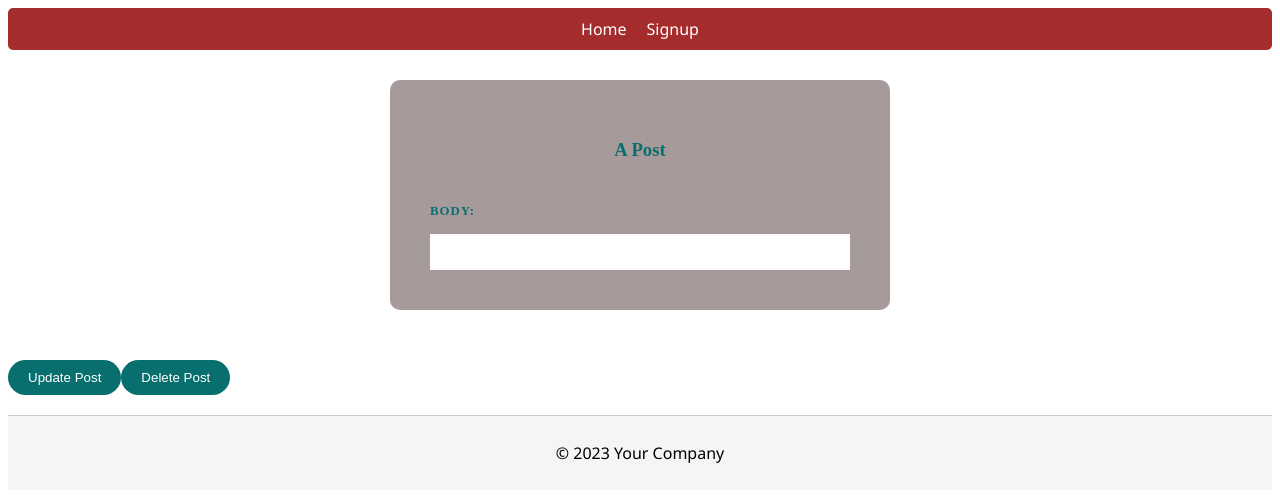
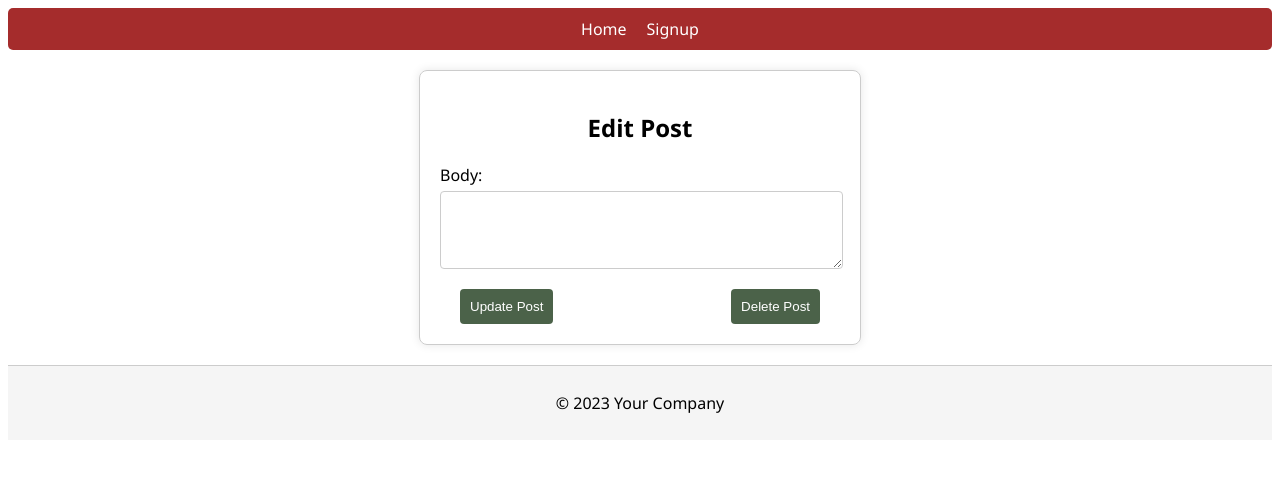
Before and after one commit to MeelisRekker/WAD_groupBC, a Vue app in the folder frontend/: page /post/1 in a window 1280 px wide. Shown: the top 502 px of the page. Built offline with nearby package versions, Linux system fonts and the light colour scheme; no server answers.

Commit message:
cleanup AddPost and PostView styling

```diff
--- a/frontend/src/views/AddPost.vue
+++ b/frontend/src/views/AddPost.vue
@@ -1,9 +1,14 @@
 <template>
   <div class="form">
-    <h3>Add a Post</h3>
-    <label for="body">Body: </label>
-    <input name="body" type="text" id="body" required v-model="post.body" />
-    <button @click="addPost" class="addPost">Add Post</button>
+    <h2>Add a Post</h2>
+    <form @submit.prevent="addPost">
+      <div class="form-group">
+        <label for="body">Body: </label>
+        <textarea name="body" id="body" rows="4" required v-model="post.body" />
+      </div>
+      <!-- type submit triggers the @submit.prevent above! -->
+      <button type="submit">Add post</button>
+    </form>
   </div>
 </template>
 
@@ -48,43 +53,43 @@ export default {
 
 <style scoped>
 .form {
-  max-width: 420px;
-  margin: 30px auto;
-  background: rgb(167, 154, 154);
-  text-align: left;
-  padding: 40px;
-  border-radius: 10px;
+  font-family: 'Segoe UI', Tahoma, Geneva, Verdana, sans-serif;
+  max-width: 400px;
+  margin: 20px auto;
+  padding: 20px;
+  border: 1px solid #ccc;
+  border-radius: 8px;
+  box-shadow: 0 0 10px rgba(0, 0, 0, 0.1);
 }
-h3 {
-  text-align: center;
-  color: rgb(8, 110, 110);
-}
-label {
-  color: rgb(8, 110, 110);
-  display: inline-block;
-  margin: 25px 0 15px;
-  font-size: 0.8em;
-  text-transform: uppercase;
-  letter-spacing: 1px;
-  font-weight: bold;
-}
-input {
-  display: block;
-  padding: 10px 6px;
-  width: 100%;
-  box-sizing: border-box;
-  border: none;
-  border-bottom: 1px solid white;
-  color: blue;
-}
-button {
-  background: rgb(8, 110, 110);
-  border: 0;
-  padding: 10px 20px;
-  margin-top: 20px;
-  color: white;
-  border-radius: 20px;
-  align-items: center;
+
+.form h2 {
   text-align: center;
 }
+
+.form-group {
+  margin-bottom: 15px;
+  margin-right: 15px;
+}
+
+label {
+  display: block;
+  margin-bottom: 5px;
+}
+
+textarea {
+  width: 100%;
+  padding: 8px;
+  border: 1px solid #ccc;
+  border-radius: 4px;
+}
+
+button {
+  padding: 10px;
+  background-color: #435b40f3;
+  color: #fff;
+  border: none;
+  border-radius: 4px;
+  cursor: pointer;
+}
+
 </style>
--- a/frontend/src/views/PostView.vue
+++ b/frontend/src/views/PostView.vue
@@ -1,14 +1,17 @@
 <template>
-  <div class="A Post">
-    <div id="form">
-      <h3>A Post</h3>
-      <label for="body">Body: </label>
-      <input name="body" type="textarea" id="body" required v-model="post.body" />
-    </div>
-    <div>
-      <button @click="updatePost" class="updatePost">Update Post</button>
-      <button @click="deletePost" class="deletePost">Delete Post</button>
-    </div>
+  <div class="form">
+    <h2>Edit Post</h2>
+    <form @submit.prevent="updatePost">
+      <div class="form-group">
+        <label for="body">Body: </label>
+        <textarea name="body" id="body" rows="4" required v-model="post.body" />
+      </div>
+      <div class="buttons">
+        <!-- type submit triggers the @submit.prevent above! -->
+        <button type="submit" class="updatePost">Update Post</button>
+        <button @click="deletePost" class="deletePost">Delete Post</button>
+      </div>
+    </form>
   </div>
 </template>
 
@@ -79,42 +82,50 @@ export default {
 </script>
 
 <style scoped>
-#form {
-  max-width: 420px;
-  margin: 30px auto;
-  background: rgb(167, 154, 154);
-  text-align: left;
-  padding: 40px;
-  border-radius: 10px;
+.form {
+  font-family: 'Segoe UI', Tahoma, Geneva, Verdana, sans-serif;
+  max-width: 400px;
+  margin: 20px auto;
+  padding: 20px;
+  border: 1px solid #ccc;
+  border-radius: 8px;
+  box-shadow: 0 0 10px rgba(0, 0, 0, 0.1);
 }
-h3 {
+
+.form h2 {
   text-align: center;
-  color: rgb(8, 110, 110);
 }
+
+.form-group {
+  margin-bottom: 15px;
+  margin-right: 15px;
+}
+
 label {
-  color: rgb(8, 110, 110);
-  display: inline-block;
-  margin: 25px 0 15px;
-  font-size: 0.8em;
-  text-transform: uppercase;
-  letter-spacing: 1px;
-  font-weight: bold;
+  display: block;
+  margin-bottom: 5px;
 }
-input {
-  display: block;
-  padding: 10px 6px;
+
+textarea {
   width: 100%;
-  box-sizing: border-box;
+  padding: 8px;
+  border: 1px solid #ccc;
+  border-radius: 4px;
+}
+
+.buttons {
+  display: flex;
+  justify-content: space-between;
+  padding-left: 20px;
+  padding-right: 20px;
+}
+
+button {
+  padding: 10px;
+  background-color: #435b40f3;
+  color: #fff;
   border: none;
-  border-bottom: 1px solid white;
-  color: blue;
-}
-button {
-  background: rgb(8, 110, 110);
-  border: 0;
-  padding: 10px 20px;
-  margin-top: 20px;
-  color: white;
-  border-radius: 20px;
+  border-radius: 4px;
+  cursor: pointer;
 }
 </style>
```
